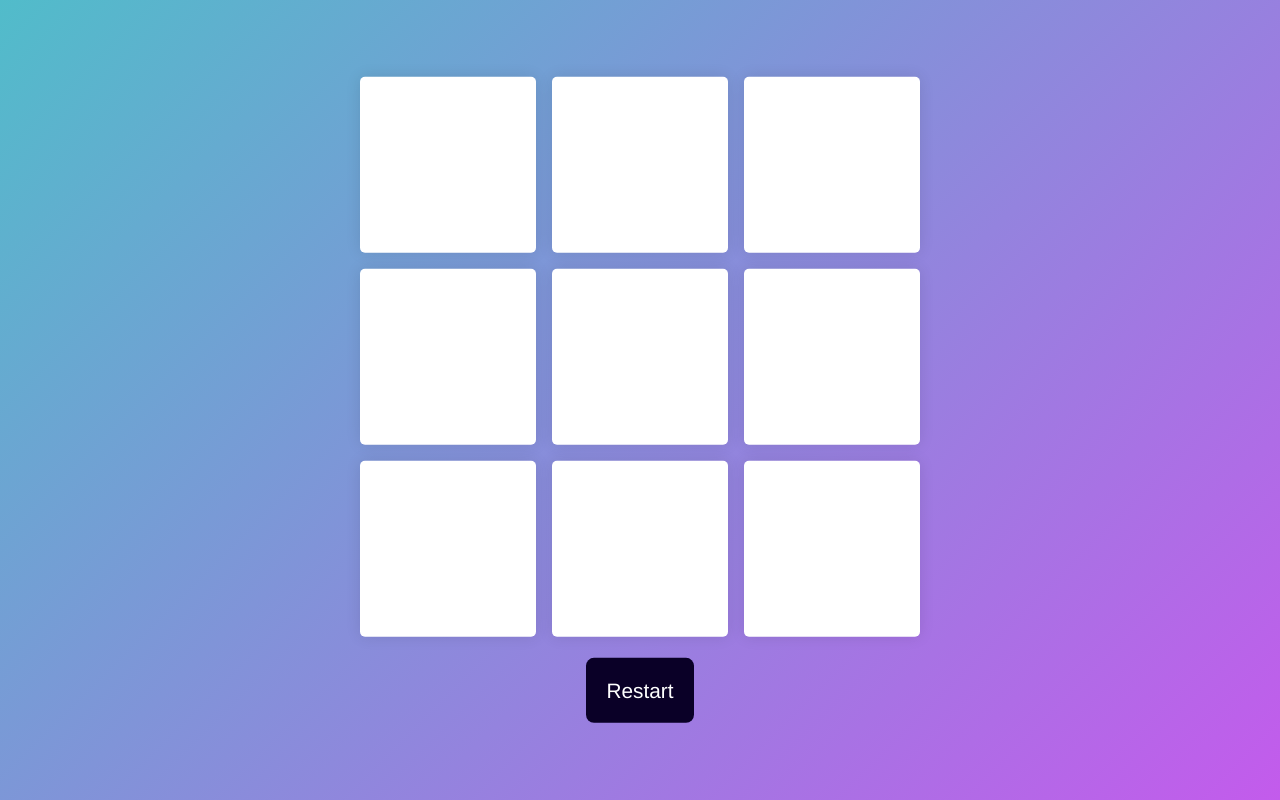
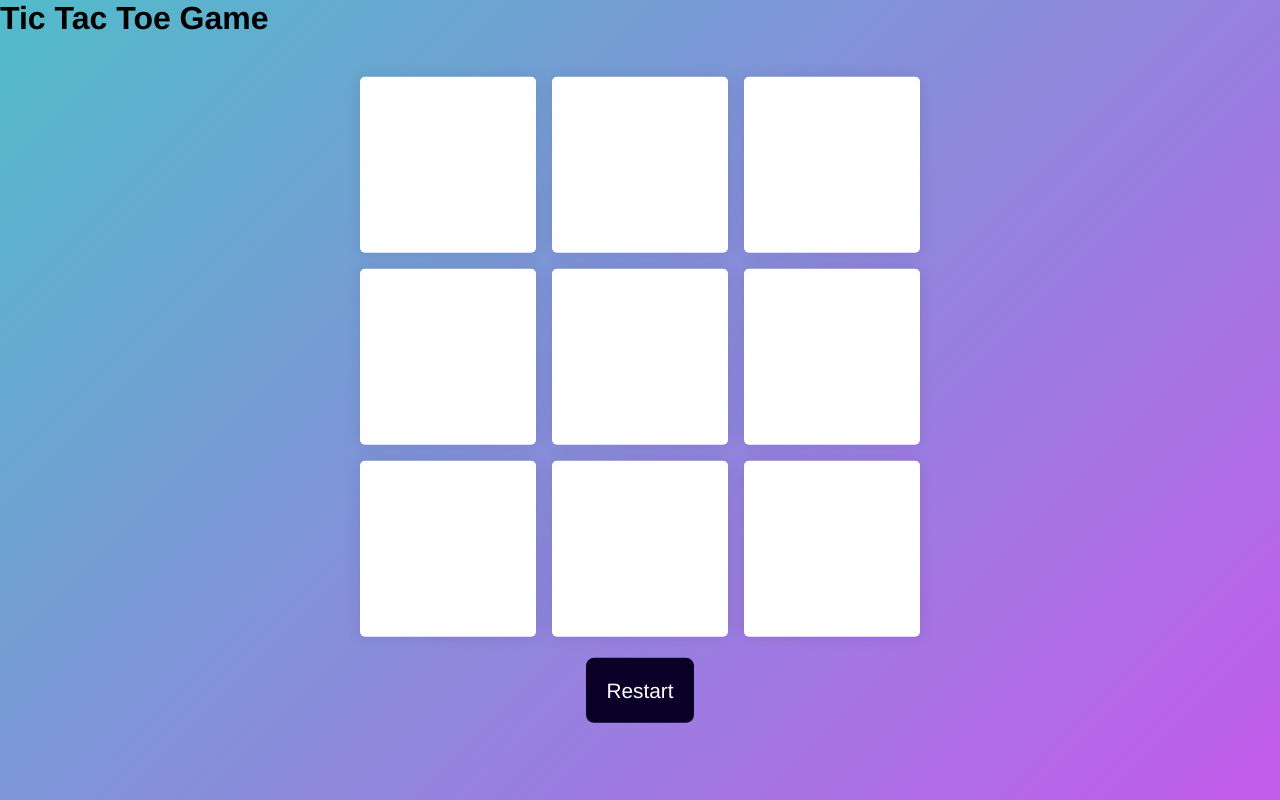
Before and after one commit to Janani-Jayachandran/PRODIGY_WD_03, a plain HTML site: page index.html in a window 1280 px wide. Drawn offline with Linux system fonts and the light colour scheme.

Commit message:
Added heading

```diff
--- a/index.html
+++ b/index.html
@@ -7,6 +7,7 @@
     <link rel="stylesheet" href="assets/style.css">
 </head>
 <body>
+    <h1>Tic Tac Toe Game</h1>
     <div class="wrapper">
         <div class="container">
             <button class="button-option"></button>
```
